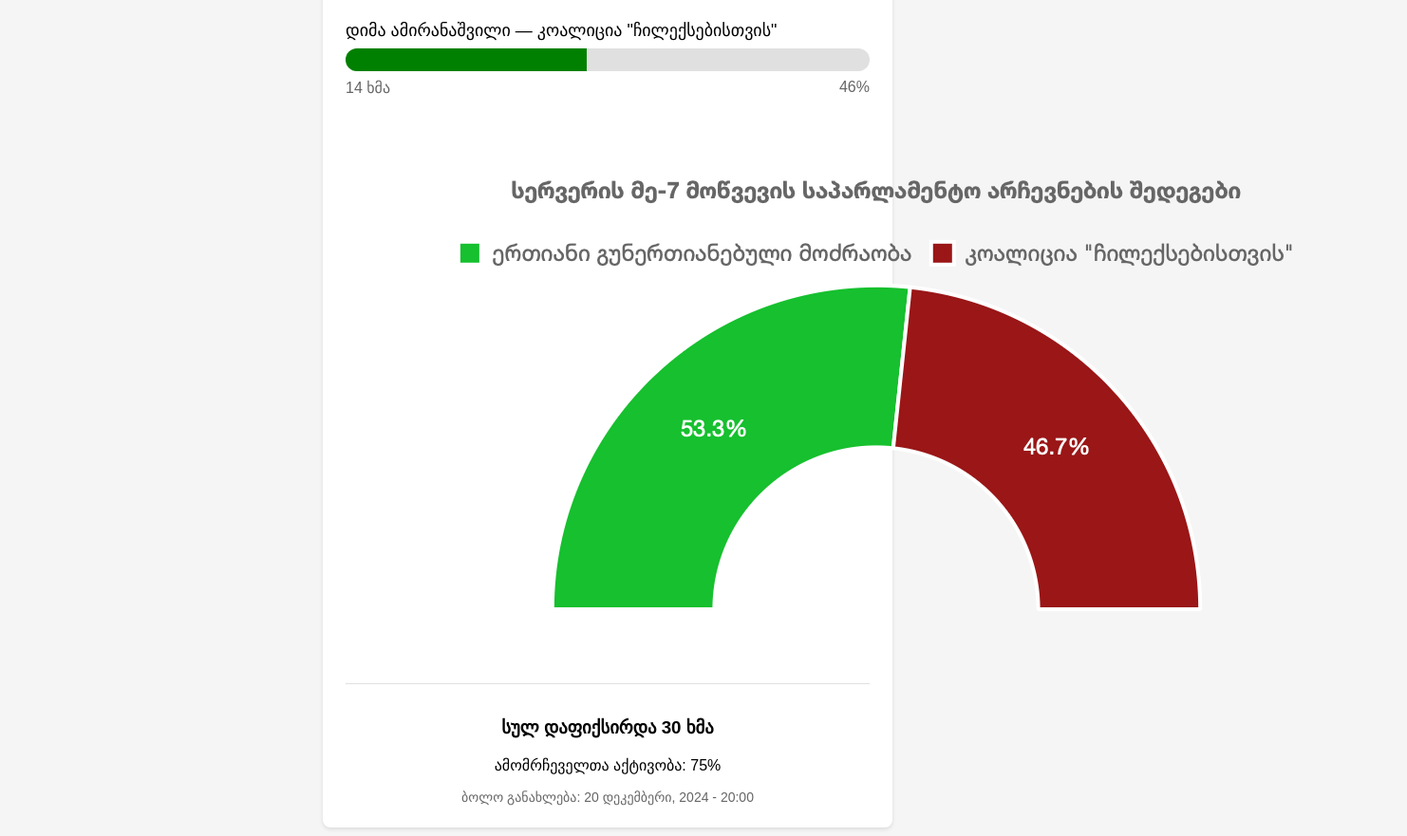
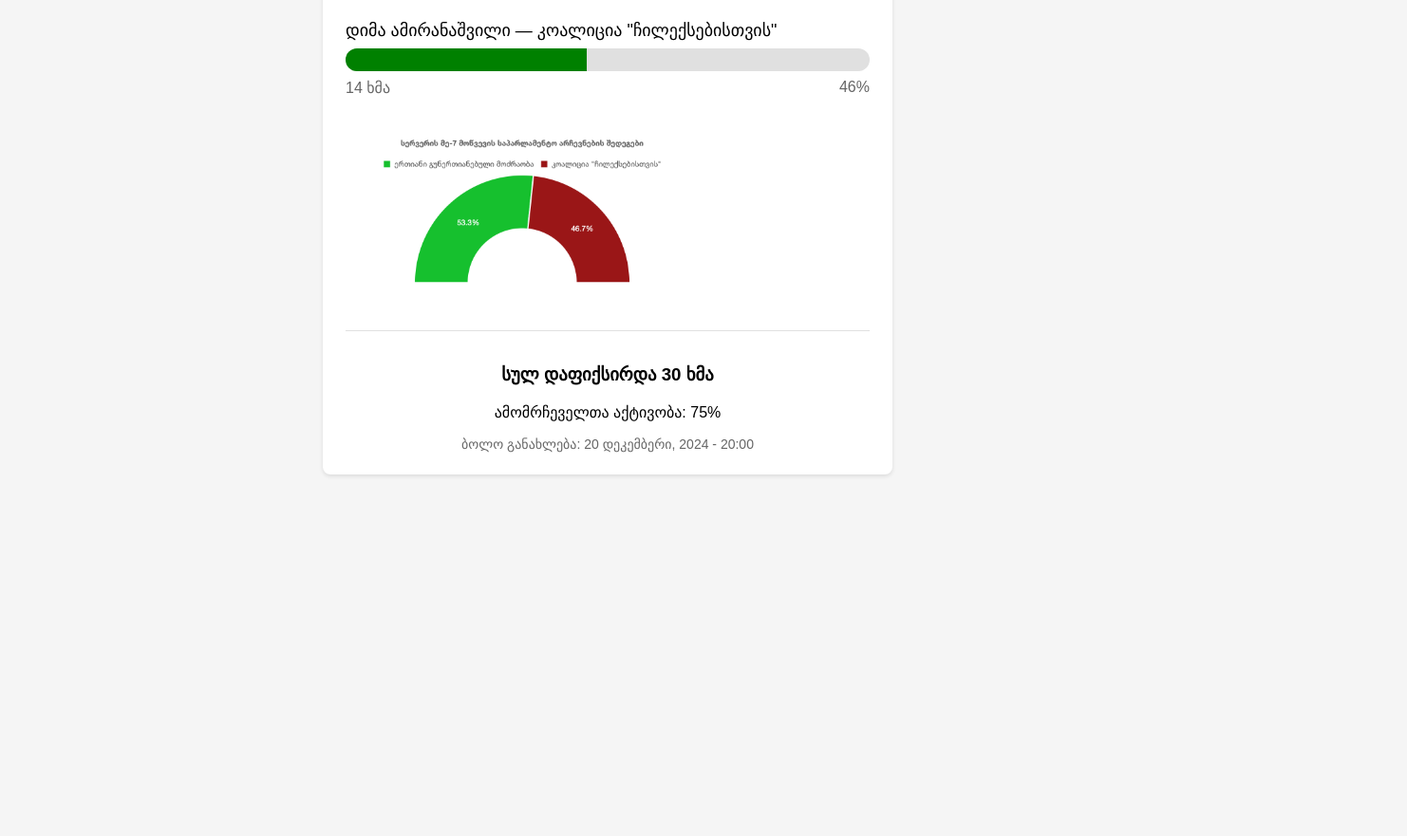
Before and after one commit to bataterelueli/besko, a plain HTML site: page shedegebi2024-12-20.html in a window 1280 px wide. Shown: the part 547-1428 px from the top of the page at 95% size, 1482 px wide, since content can reach past the window. After the commit the page ends 1107 px from the top, so only its background shows below. Drawn offline with Linux system fonts and the light colour scheme.

Commit message:
Update shedegebi2024-12-20.html

```diff
--- a/shedegebi2024-12-20.html
+++ b/shedegebi2024-12-20.html
@@ -112,7 +112,7 @@
             </div>
         </div>
 
-        <img src="../winners.png" alt="winner pie chart">
+        <img src="../winners.png" alt="winner pie chart" width=372 height=186>
 
         <div class="total-votes">
             <h3>სულ დაფიქსირდა 30 ხმა</h3>
```
